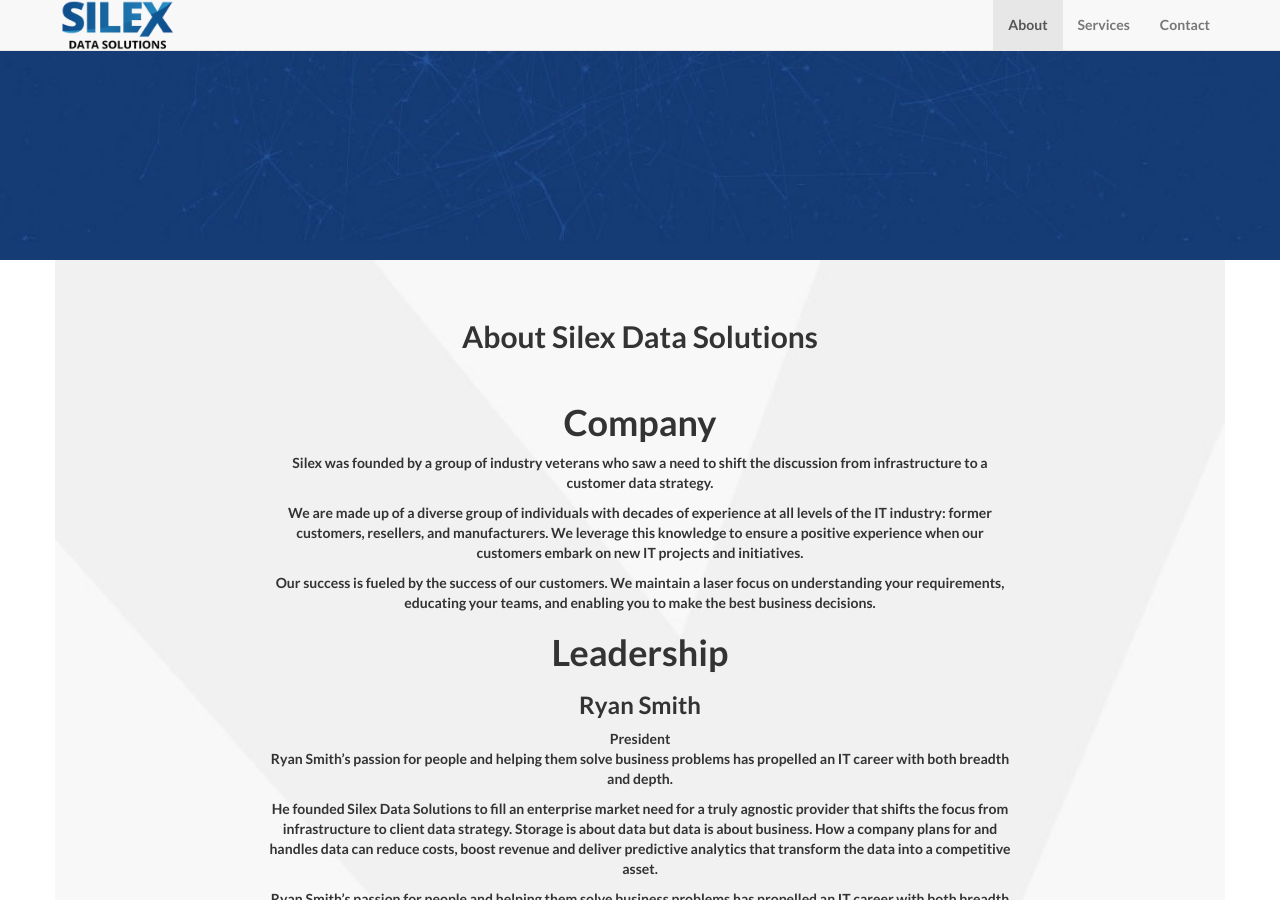
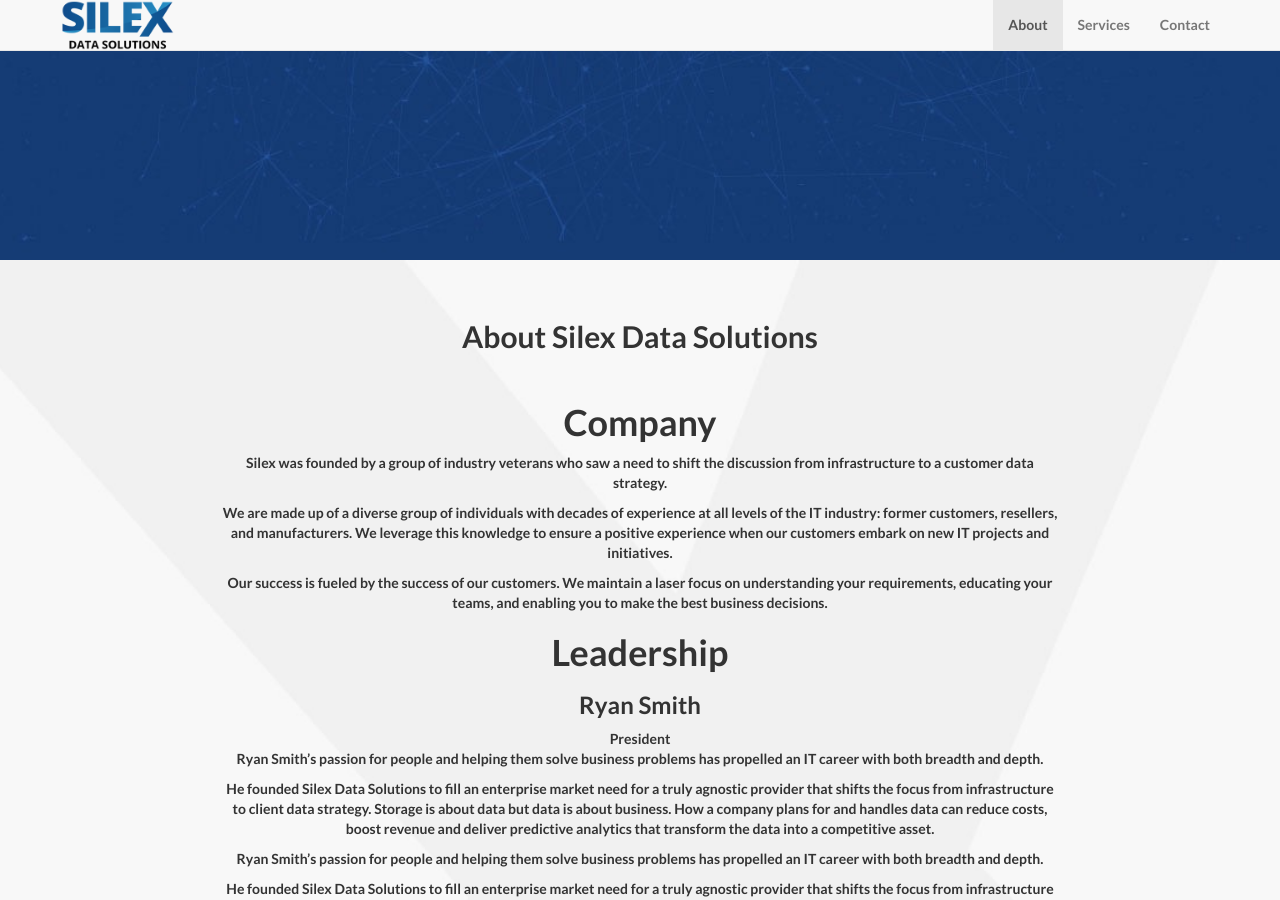
Before and after one commit to SilexDataSolutions/silexdatasolutions.github.io, a Jekyll site: the page built from index.html, in a window 1280 px wide and 900 px high, scrolled down 597 px. Built offline with Jekyll 4.4.1, drawn with Linux system fonts in a browser that asks for light colours.

Commit message:
Continuing to change files...

```diff
--- a/_includes/about.html
+++ b/_includes/about.html
@@ -1,5 +1,5 @@
     <!-- About Section -->
-    <section id="about" class="container content-section text-center about-section">
+    <section id="about" class="content-section text-center about-section">
         <div class="row">
             <div class="col-lg-8 col-lg-offset-2">
               <br/><br/>
```
